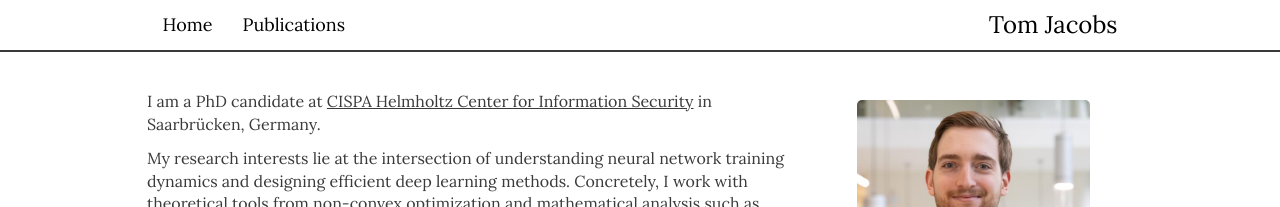
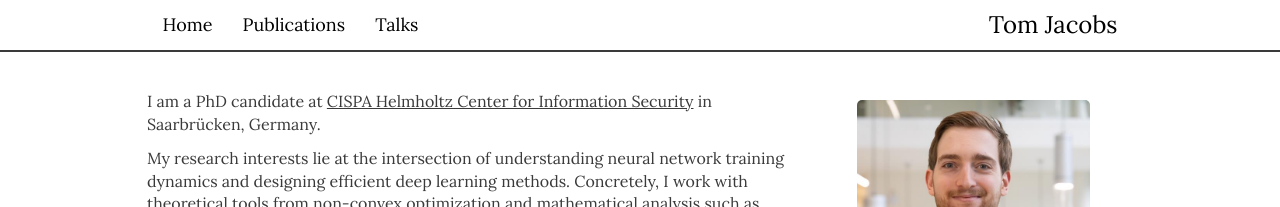
Before and after one commit to TomJacobs05/tomjacobs05.github.io, a Jekyll site: the page built from _pages/home.md, in a window 1280 px wide. Shown: the top 207 px of the page. Built offline with Jekyll 4.4.1, drawn with Linux system fonts in a browser that asks for light colours; nearby versions of some CDN libraries; a style sheet for code colours, icons or effects is not loaded.

Commit message:
Update _config.yml

```diff
--- a/_config.yml
+++ b/_config.yml
@@ -33,6 +33,7 @@ location: >
 # Pages shown in navbar
 nav_pages:
   - name: publications
+  - name: talks
 
 # Do you want to group your publications by year? {true/false}
 group_pub_by_year: true
```
